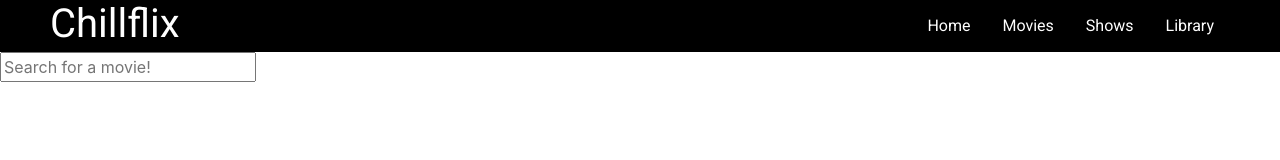
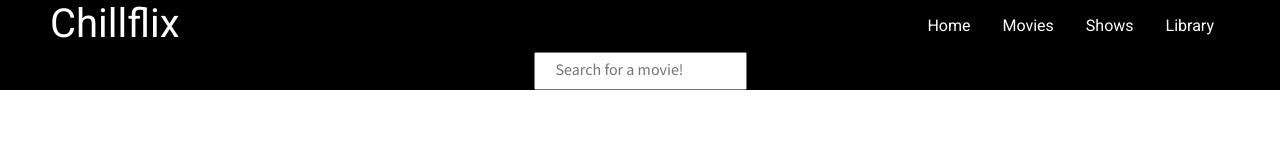
Before and after one commit to D-Riv/tv-movie-library, a React app: page /movies in a window 1280 px wide. Built offline with nearby package versions, Linux system fonts and the light colour scheme; no server answers.

Commit message:
Added styling to the search bar

```diff
--- a/src/containers/movies/movie-display/MovieDisplay.js
+++ b/src/containers/movies/movie-display/MovieDisplay.js
@@ -78,8 +78,9 @@ class MovieDisplay extends React.Component {
 
     return (
       <div>
-        <div>
+        <div className="crud-container">
           <input
+            className="search-bar"
             placeholder="Search for a movie!"
             type="text"
             onChange={this.searchMovie}
--- a/src/containers/movies/movie-display/movieDisplay.css
+++ b/src/containers/movies/movie-display/movieDisplay.css
@@ -22,3 +22,13 @@
   background-color: rgb(8, 8, 8);
   height: 3rem;
 }
+.crud-container {
+  background-color: #000000;
+  display: flex;
+  justify-content: center;
+}
+.search-bar {
+  font-family: "Mada", sans-serif;
+
+  padding: 5px 20px;
+}
```
